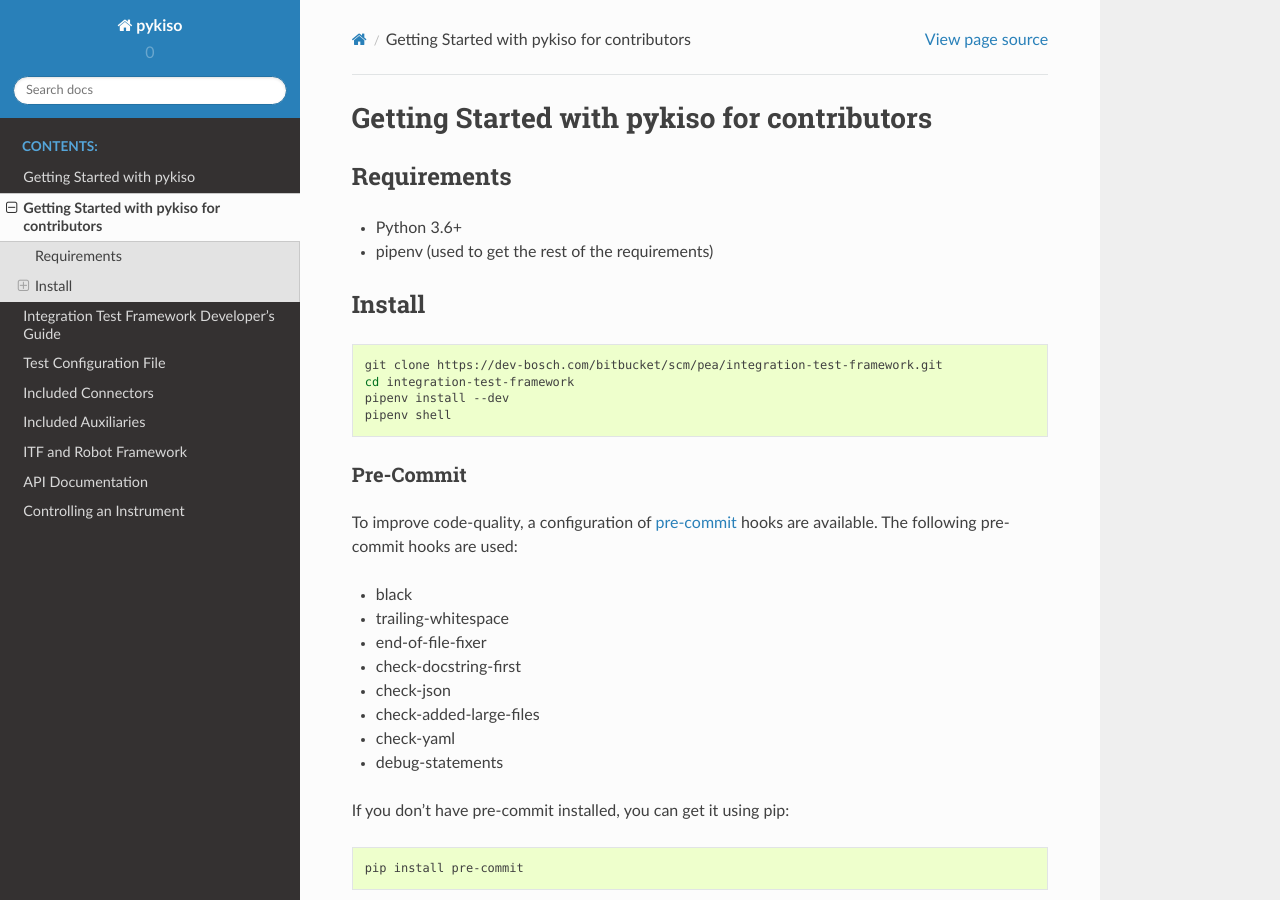
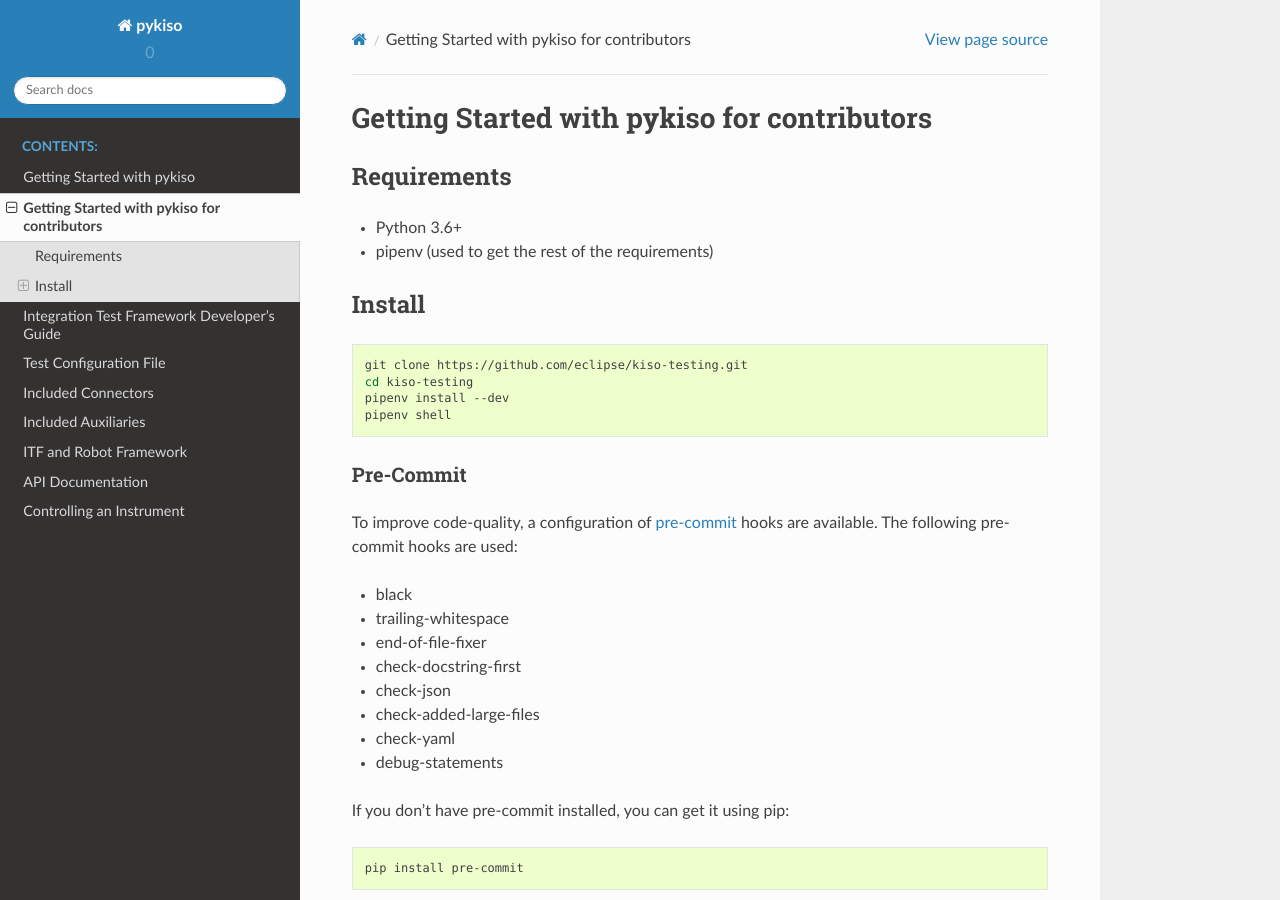
Before and after one commit to eclipse/kiso-testing, a Sphinx documentation site: the page built from docs/getting_started_dev.rst, in a window 1280 px wide and 900 px high. Built offline with Sphinx 7.4.7 and the Read the Docs theme 2.0.0, drawn with Linux system fonts in a browser that asks for light colours.

Commit message:
- cleanup docs folder

```diff
--- a/docs/getting_started_dev.rst
+++ b/docs/getting_started_dev.rst
@@ -13,8 +13,8 @@
 
 .. code:: bash
 
-   git clone https://dev-bosch.com/bitbucket/scm/pea/integration-test-framework.git
-   cd integration-test-framework
+   git clone https://github.com/eclipse/kiso-testing.git
+   cd kiso-testing
    pipenv install --dev
    pipenv shell
 
--- a/docs/instrument_control.rst
+++ b/docs/instrument_control.rst
@@ -50,7 +50,7 @@
 .. _instrument_control_integration_test:
 
 Implementation of Instrument Tests
-~~~~~~~~~~~~~~~~~~~~~~~~~~~~~~~~~~~~~~~~~~~~~~~~~~~
+~~~~~~~~~~~~~~~~~~~~~~~~~~~~~~~~~~
 
 Using the instrument auxiliary (`instr_aux`) inside integration tests is useful to control the instrument (e.g. a power supply) the device under test is connected to. There are two different ways to interface with an instrument:
 
--- a/docs/robot_framework.rst
+++ b/docs/robot_framework.rst
@@ -90,13 +90,13 @@
 
       Log    ${msg}
 
-Dut Auxiliary
+DUT Auxiliary
 ~~~~~~~~~~~~~
 
 This plugin can be used to control the ITF TestApp on the DUT.
 
 
-See below an example of the Robot Dut Auxiliary plugin:
+See below an example of the Robot DUT Auxiliary plugin:
 
 .. code-block:: robotframework
 
```
Also changed, not shown: docs/getting_started.rst (+5 -5 lines).
